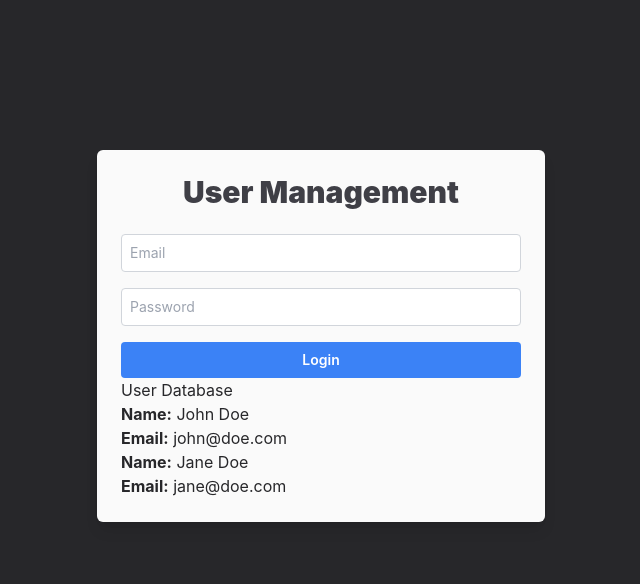
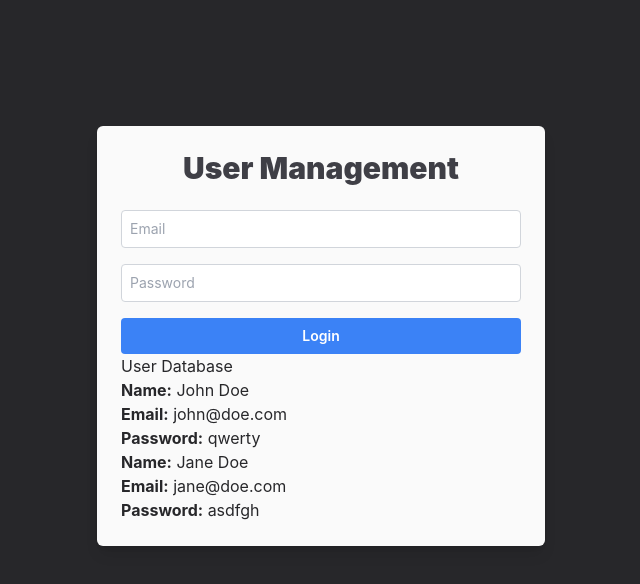
Before and after one commit to halcyon1128/react-tailwind-usermgmt, a React (Create React App) app: page /login in a window 1280 px wide. Shown: the top 584 px of the page, without its empty margins (319-959 px from the left). Built offline with nearby package versions, Linux system fonts and the light colour scheme.

Commit message:
major revision: users are admins

```diff
--- a/src/components/TestComponent.js
+++ b/src/components/TestComponent.js
@@ -21,7 +21,8 @@ function TestComponent() {
           {userDatabase.map((user) => (
             <li key={user.id}>
               <strong>Name:</strong> {user.name} <br />
-              <strong>Email:</strong> {user.email}
+              <strong>Email:</strong> {user.email} <br />
+              <strong>Password:</strong> {user.password}
             </li>
           ))}
         </ul>
```
